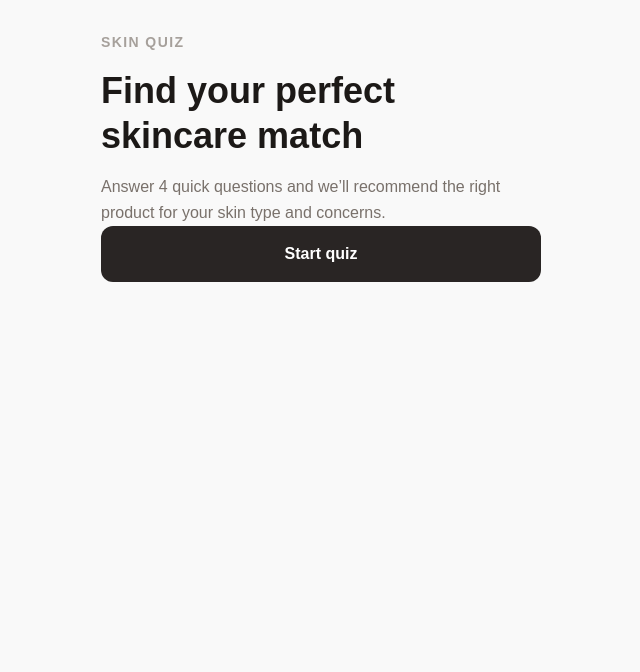
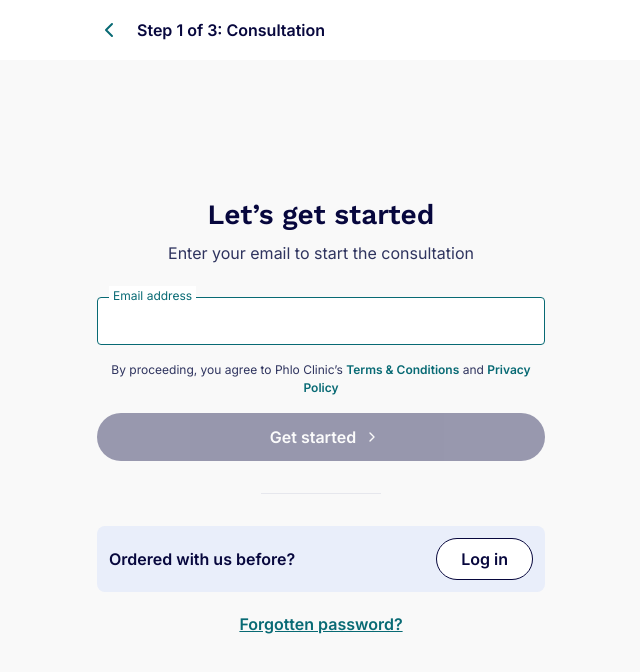
Before and after one commit to ryanspiers/treatment-selection-proto, a Next.js app: page / in a window 1280 px wide. Shown: the top 672 px of the page, without its empty margins (319-959 px from the left). Built offline with nearby package versions, Linux system fonts and the light colour scheme.

Commit message:
Added Let's get started screen

```diff
--- a/app/page.tsx
+++ b/app/page.tsx
@@ -1,14 +1,16 @@
 "use client";
 
 import { useRouter } from "next/navigation";
+import NavBar from "@/components/NavBar";
 import StartScreen from "@/components/StartScreen";
 
 export default function HomePage() {
   const router = useRouter();
 
   return (
-    <div className="max-w-[480px] mx-auto w-full flex-1 flex flex-col px-5 py-8">
+    <>
+      <NavBar title="Step 1 of 3: Consultation" onBack={() => {}} />
       <StartScreen onStart={() => router.push("/quiz/1")} />
-    </div>
+    </>
   );
 }
--- a/components/StartScreen.tsx
+++ b/components/StartScreen.tsx
@@ -1,29 +1,119 @@
+"use client";
+
+import { useState } from "react";
+
 interface StartScreenProps {
   onStart: () => void;
 }
 
 export default function StartScreen({ onStart }: StartScreenProps) {
+  const [email, setEmail] = useState("");
+
   return (
-    <div className="flex flex-col justify-between h-full">
-      <div className="flex-1 flex flex-col justify-center">
-        <p className="text-sm font-semibold tracking-widest uppercase text-stone-400 mb-4">
-          Skin Quiz
-        </p>
-        <h1 className="text-4xl font-bold text-stone-900 leading-tight mb-4">
-          Find your perfect skincare match
+    <div className="flex flex-col flex-1 justify-center gap-8 px-4 pb-8 max-w-[480px] mx-auto w-full">
+      {/* Heading */}
+      <div className="flex flex-col gap-2 text-center">
+        <h1
+          className="text-[28px] font-semibold leading-9 text-[#07073d]"
+          style={{ fontFamily: "var(--font-work-sans)" }}
+        >
+          Let&rsquo;s get started
         </h1>
-        <p className="text-stone-500 text-base leading-relaxed">
-          Answer 4 quick questions and we&rsquo;ll recommend the right product
-          for your skin type and concerns.
+        <p
+          className="text-[16px] leading-6 text-[#2f345f]"
+          style={{ fontFamily: "var(--font-inter)" }}
+        >
+          Enter your email to start the consultation
         </p>
       </div>
 
-      <button
-        onClick={onStart}
-        className="w-full py-4 rounded-xl bg-stone-800 text-white text-base font-semibold cursor-pointer transition-opacity hover:opacity-90 focus-visible:outline-none focus-visible:ring-2 focus-visible:ring-stone-800 focus-visible:ring-offset-2"
-      >
-        Start quiz
-      </button>
+      {/* Input + T&C + CTA */}
+      <div className="flex flex-col gap-4">
+        {/* Floating label email input */}
+        <div className="relative w-full">
+          <input
+            id="email"
+            type="text"
+            value={email}
+            onChange={(e) => setEmail(e.target.value)}
+            placeholder=" "
+            className="w-full h-[48px] border border-[#086a74] rounded px-3 text-[16px] text-[#07073d] bg-white focus:outline-none focus:ring-2 focus:ring-[#086a74] focus:ring-offset-0"
+            style={{ fontFamily: "var(--font-inter)" }}
+          />
+          <label
+            htmlFor="email"
+            className="absolute -top-[11px] left-3 bg-white px-1 text-[12px] leading-5 text-[#086a74]"
+            style={{ fontFamily: "var(--font-inter)" }}
+          >
+            Email address
+          </label>
+        </div>
+
+        {/* T&C */}
+        <p
+          className="text-[12px] leading-[18px] text-[#2f345f] text-center"
+          style={{ fontFamily: "var(--font-inter)" }}
+        >
+          By proceeding, you agree to Phlo Clinic&rsquo;s{" "}
+          <span className="font-semibold text-[#086a74]">Terms &amp; Conditions</span>
+          {" "}and{" "}
+          <span className="font-semibold text-[#086a74]">Privacy Policy</span>
+        </p>
+
+        {/* Get started button */}
+        <button
+          onClick={onStart}
+          disabled={email.trim() === ""}
+          className="w-full flex items-center justify-center gap-2 py-4 pl-6 pr-4 rounded-[360px] bg-[#07073d] text-white font-semibold text-[16px] leading-4 cursor-pointer disabled:opacity-40 disabled:cursor-not-allowed transition-opacity duration-150 focus-visible:outline-none focus-visible:ring-2 focus-visible:ring-[#07073d] focus-visible:ring-offset-2"
+          style={{ fontFamily: "var(--font-inter)" }}
+        >
+          Get started
+          <svg
+            width="16"
+            height="16"
+            viewBox="0 0 24 24"
+            fill="none"
+            xmlns="http://www.w3.org/2000/svg"
+            aria-hidden="true"
+          >
+            <path
+              d="M9 18L15 12L9 6"
+              stroke="white"
+              strokeWidth="2"
+              strokeLinecap="round"
+              strokeLinejoin="round"
+            />
+          </svg>
+        </button>
+      </div>
+
+      {/* Divider */}
+      <div className="w-[120px] h-px bg-[#e6e7ed] mx-auto" />
+
+      {/* Returning user section */}
+      <div className="flex flex-col gap-6">
+        <div className="bg-[#e9eefa] rounded-[8px] flex items-center justify-between px-3 py-3">
+          <span
+            className="font-semibold text-[16px] leading-6 text-[#07073d]"
+            style={{ fontFamily: "var(--font-inter)" }}
+          >
+            Ordered with us before?
+          </span>
+          <button
+            className="bg-white border border-[#07073d] rounded-[40px] px-6 py-3 font-semibold text-[16px] leading-4 text-[#07073d] cursor-pointer focus-visible:outline-none focus-visible:ring-2 focus-visible:ring-[#07073d] focus-visible:ring-offset-2"
+            style={{ fontFamily: "var(--font-inter)" }}
+          >
+            Log in
+          </button>
+        </div>
+
+        <button
+          className="text-[#086a74] underline font-semibold text-[16px] leading-4 text-center cursor-pointer focus-visible:outline-none w-full"
+          style={{ fontFamily: "var(--font-inter)" }}
+        >
+          Forgotten password?
+        </button>
+      </div>
     </div>
   );
 }
```
